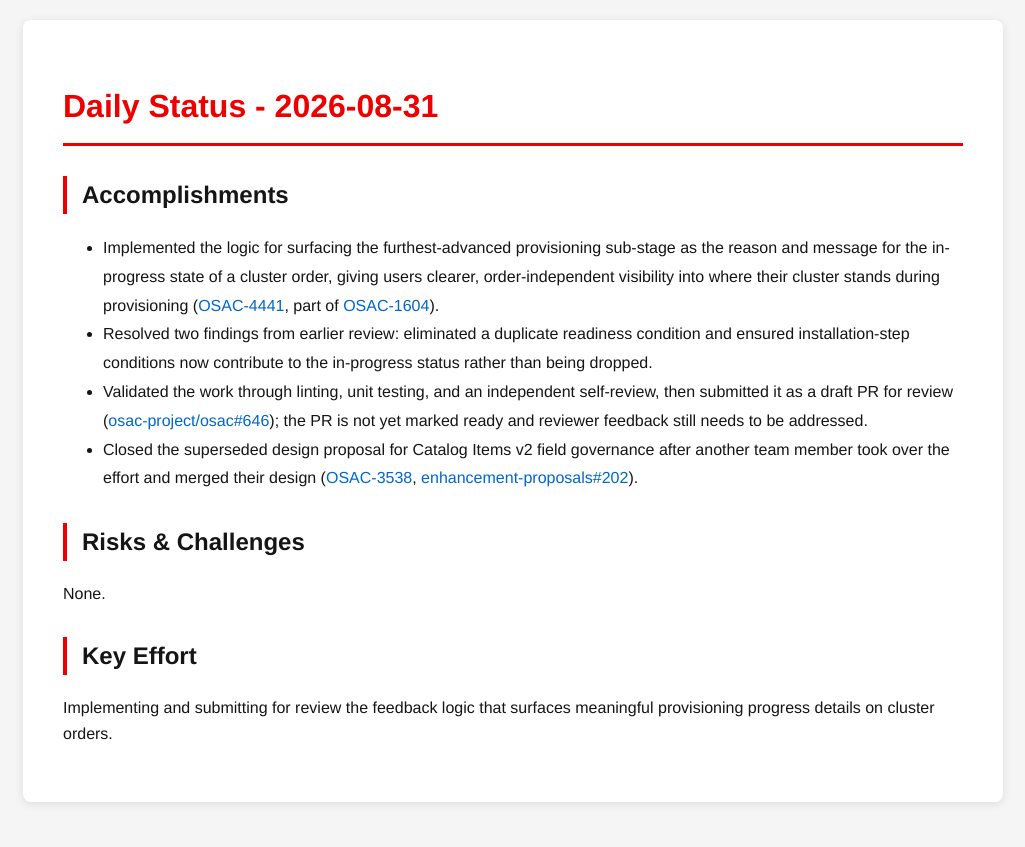
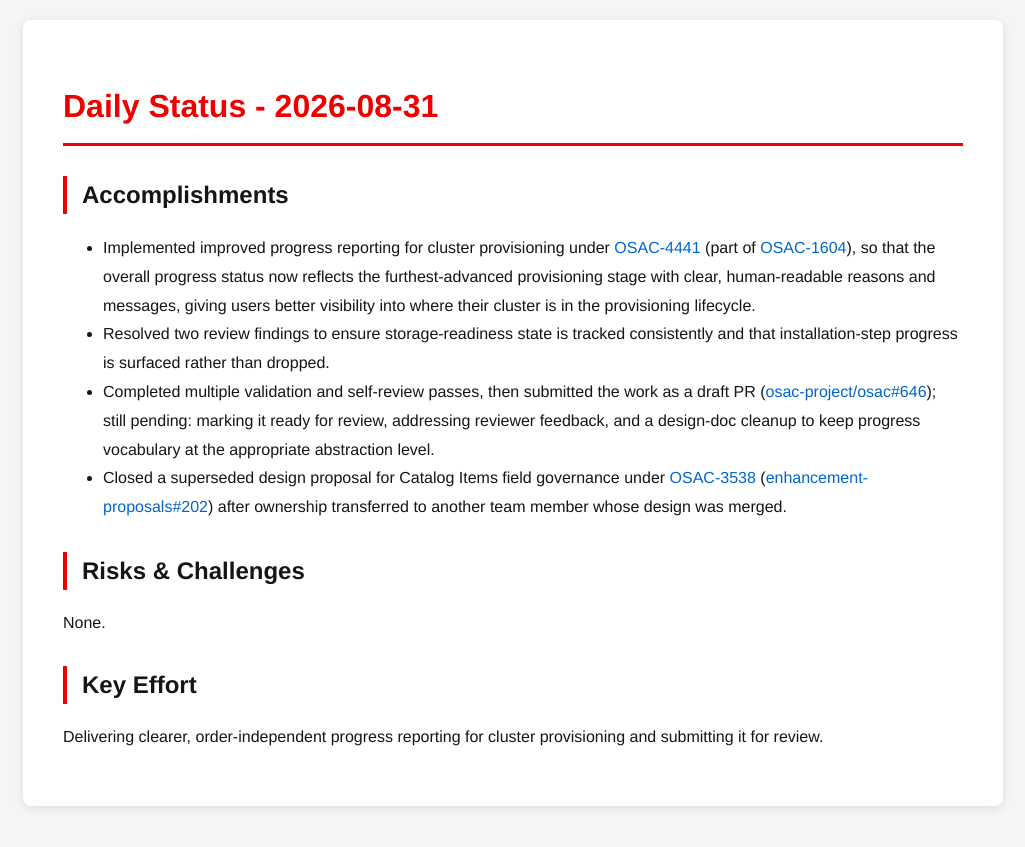
Before and after one commit to tzvatot/daily-status, a Jekyll site: the page built from 2026-08-31.md, in a window 1280 px wide. Shown: the top 847 px of the page, without its empty margins (127-1152 px from the left). Built offline with Jekyll 4.4.1, drawn with Linux system fonts in a browser that asks for light colours.

Commit message:
Daily status update - 2026-08-31

```diff
--- a/2026-08-31.md
+++ b/2026-08-31.md
@@ -7,13 +7,13 @@ date: 2026-08-31
 # Daily Status - 2026-08-31
 
 ## Accomplishments
-- Implemented the logic for surfacing the furthest-advanced provisioning sub-stage as the reason and message for the in-progress state of a cluster order, giving users clearer, order-independent visibility into where their cluster stands during provisioning ([OSAC-4441](https://redhat.atlassian.net/browse/OSAC-4441), part of [OSAC-1604](https://redhat.atlassian.net/browse/OSAC-1604)).
-- Resolved two findings from earlier review: eliminated a duplicate readiness condition and ensured installation-step conditions now contribute to the in-progress status rather than being dropped.
-- Validated the work through linting, unit testing, and an independent self-review, then submitted it as a draft PR for review ([osac-project/osac#646](https://github.com/osac-project/osac/pull/646)); the PR is not yet marked ready and reviewer feedback still needs to be addressed.
-- Closed the superseded design proposal for Catalog Items v2 field governance after another team member took over the effort and merged their design ([OSAC-3538](https://redhat.atlassian.net/browse/OSAC-3538), [enhancement-proposals#202](https://github.com/osac-project/enhancement-proposals/pull/202)).
+- Implemented improved progress reporting for cluster provisioning under [OSAC-4441](https://redhat.atlassian.net/browse/OSAC-4441) (part of [OSAC-1604](https://redhat.atlassian.net/browse/OSAC-1604)), so that the overall progress status now reflects the furthest-advanced provisioning stage with clear, human-readable reasons and messages, giving users better visibility into where their cluster is in the provisioning lifecycle.
+- Resolved two review findings to ensure storage-readiness state is tracked consistently and that installation-step progress is surfaced rather than dropped.
+- Completed multiple validation and self-review passes, then submitted the work as a draft PR ([osac-project/osac#646](https://github.com/osac-project/osac/pull/646)); still pending: marking it ready for review, addressing reviewer feedback, and a design-doc cleanup to keep progress vocabulary at the appropriate abstraction level.
+- Closed a superseded design proposal for Catalog Items field governance under [OSAC-3538](https://redhat.atlassian.net/browse/OSAC-3538) ([enhancement-proposals#202](https://github.com/osac-project/enhancement-proposals/pull/202)) after ownership transferred to another team member whose design was merged.
 
 ## Risks & Challenges
 None.
 
 ## Key Effort
-Implementing and submitting for review the feedback logic that surfaces meaningful provisioning progress details on cluster orders.
+Delivering clearer, order-independent progress reporting for cluster provisioning and submitting it for review.
```
